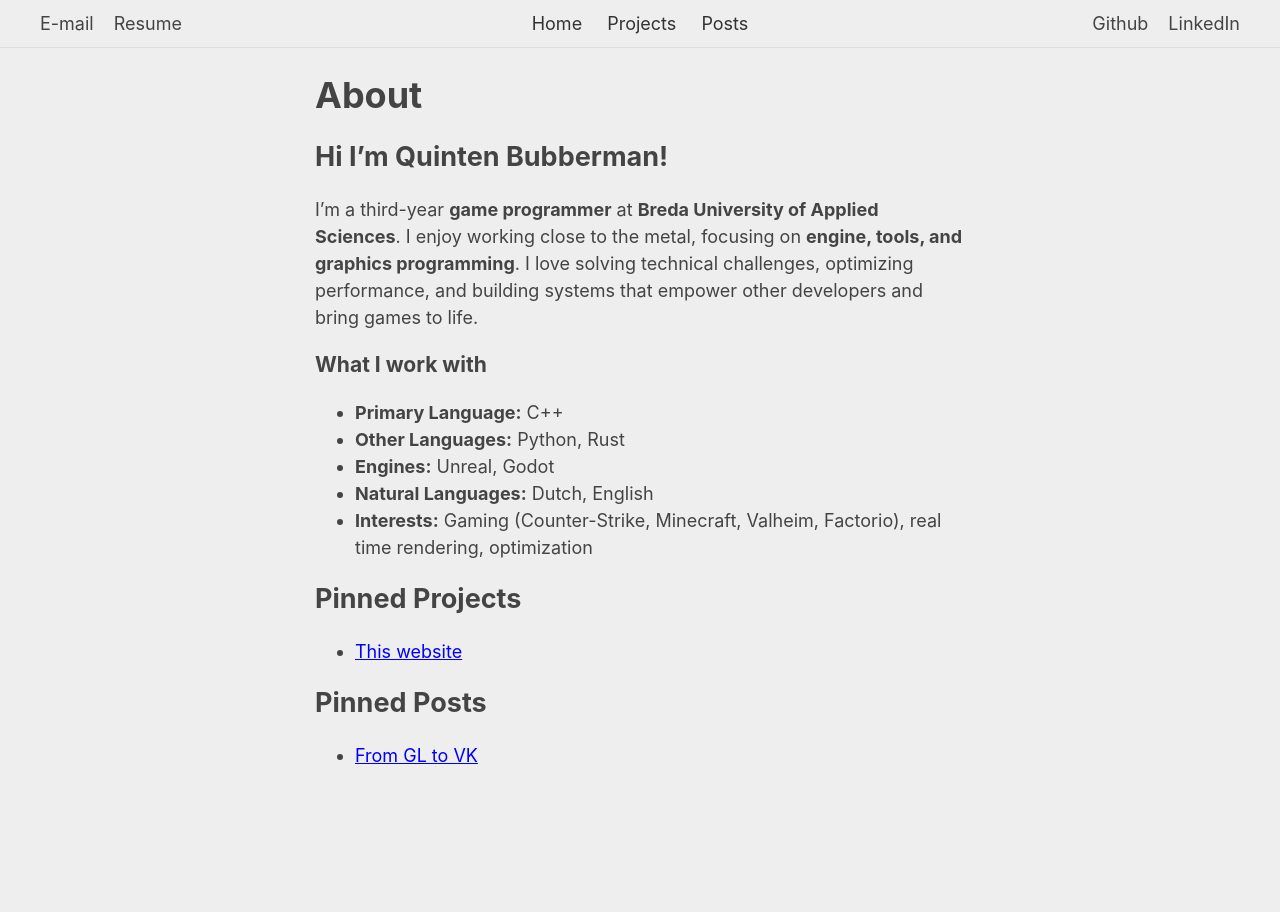
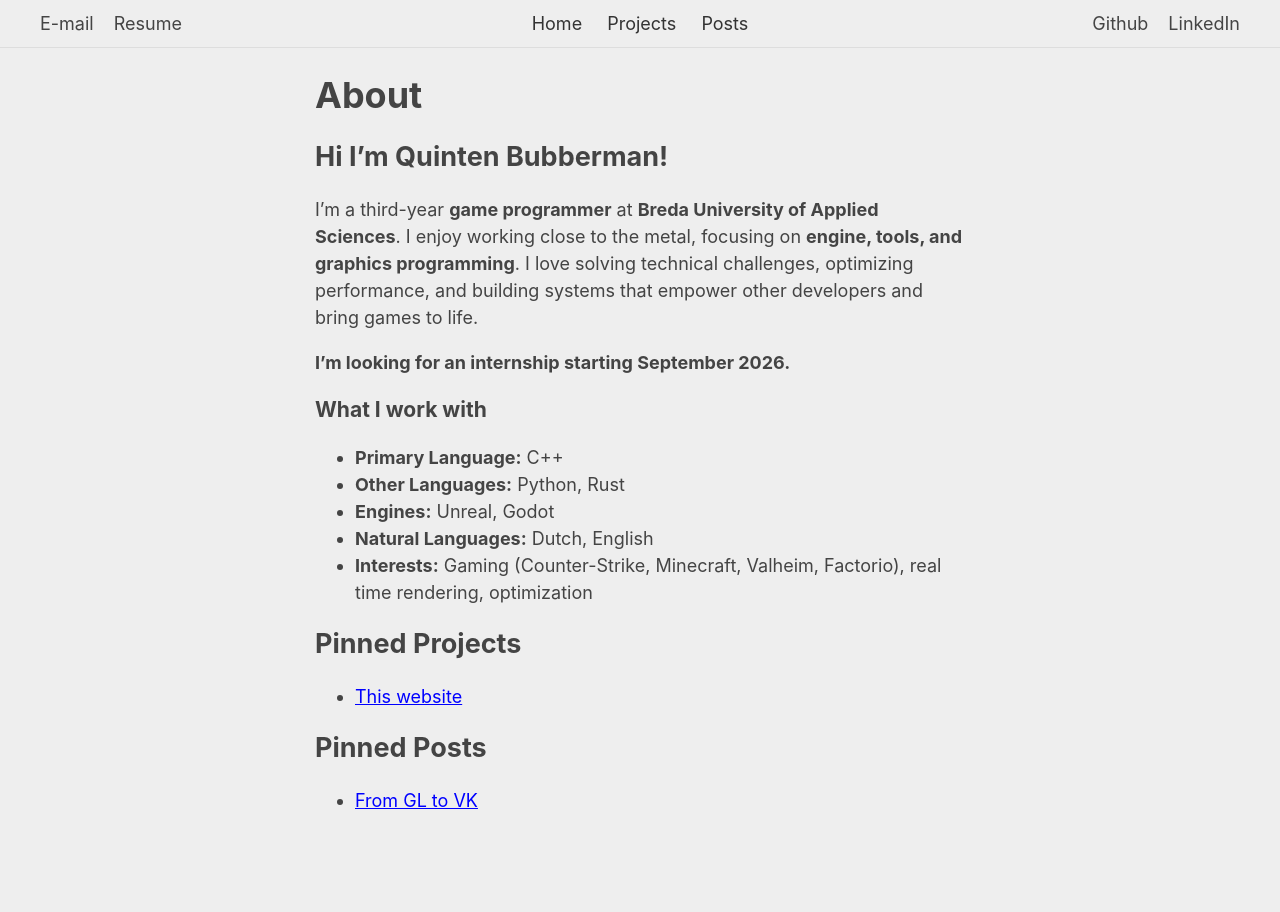
Before and after one commit to bakjedev/bakjedev.github.io, a Jekyll site: the page built from index.md, in a window 1280 px wide. Built offline with Jekyll 4.4.1, drawn with Linux system fonts in a browser that asks for light colours.

Commit message:
Update index.md with internship details
Added internship availability information.

```diff
--- a/index.md
+++ b/index.md
@@ -6,6 +6,8 @@ title: About
 ## Hi I'm Quinten Bubberman!
 
 I'm a third-year **game programmer** at **Breda University of Applied Sciences**. I enjoy working close to the metal, focusing on **engine, tools, and graphics programming**. I love solving technical challenges, optimizing performance, and building systems that empower other developers and bring games to life.
+
+**I'm looking for an internship starting September 2026.**
 
 ### What I work with
 
```
